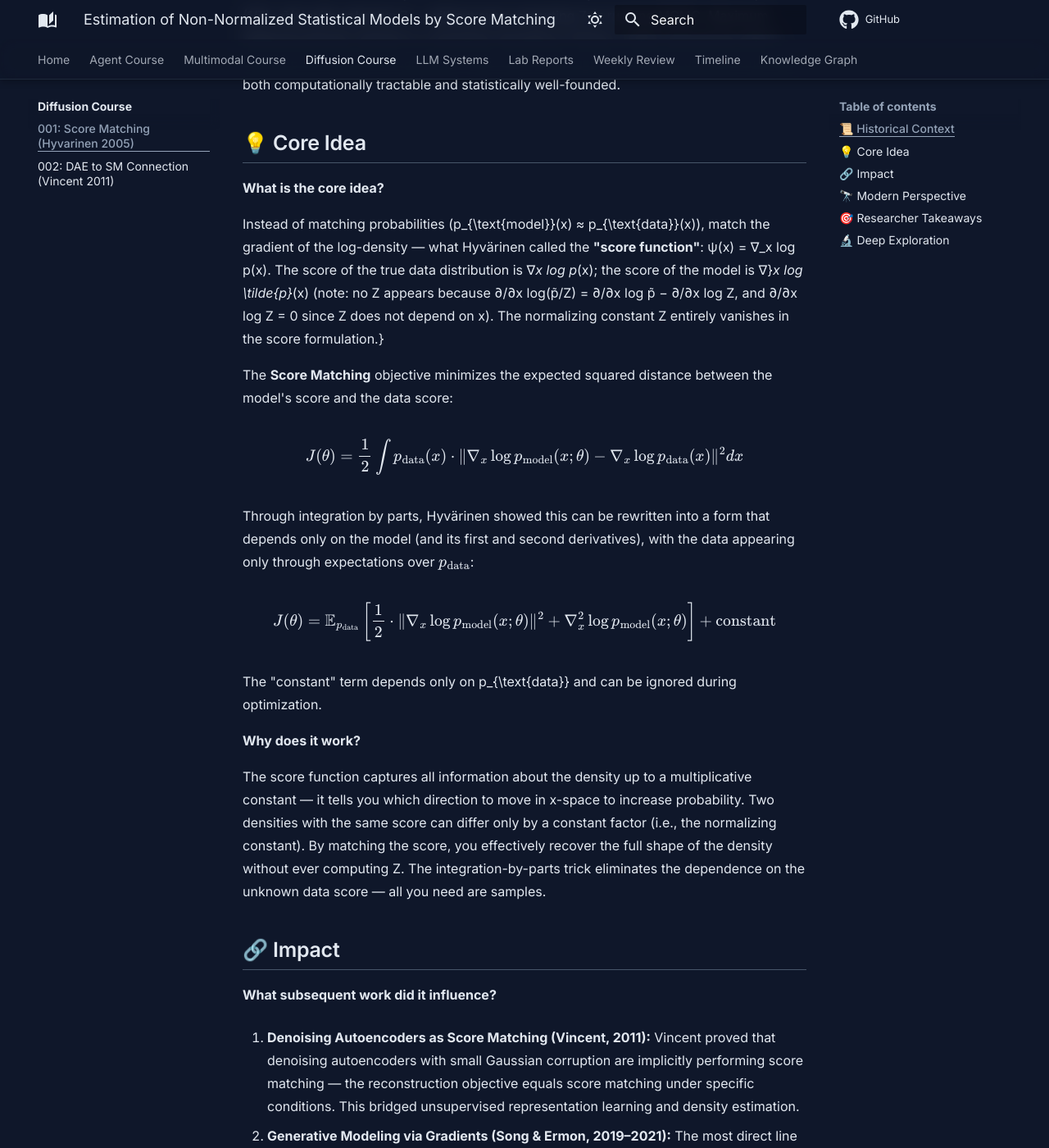
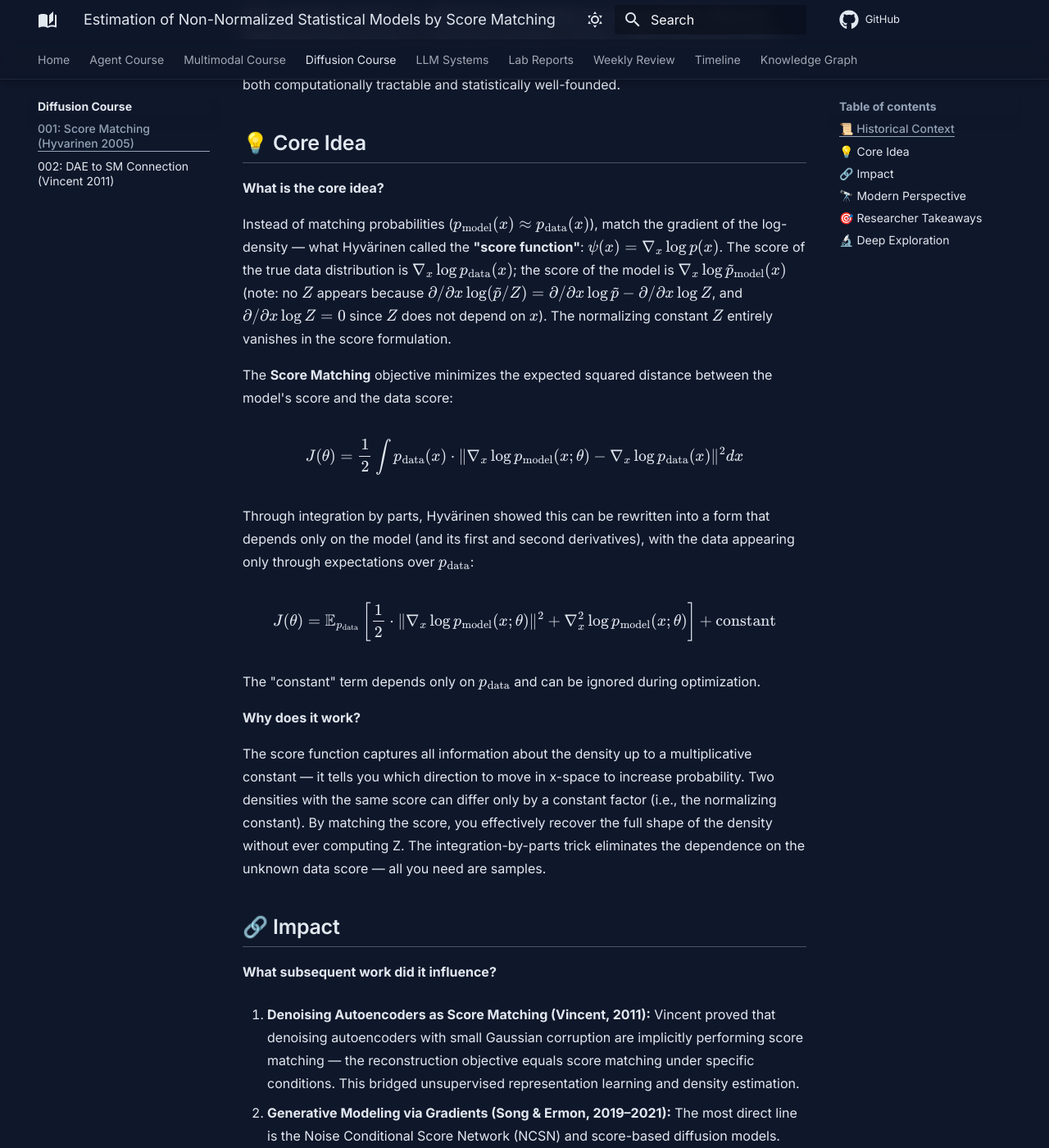
Before and after one commit to caiyuanrui/research-curriculum, an MkDocs documentation site: the page built from docs/diffusion/001-score-matching-hyvarinen-2005.md, in a window 1280 px wide and 1400 px high, scrolled down 719 px. Shown: the whole window at 82% size. Built offline with MkDocs 1.6.1 and Material for MkDocs 9.7.7, drawn with Linux system fonts in a browser that asks for light colours; comment, search, counter and statistics services are not loaded.

Commit message:
fix: add $ delimiters to plain-text LaTeX in code>dokumentation

```diff
--- a/docs/diffusion/001-score-matching-hyvarinen-2005.md
+++ b/docs/diffusion/001-score-matching-hyvarinen-2005.md
@@ -27,7 +27,7 @@ Researchers needed a way to train unnormalized density models — models where p
 
 **What is the core idea?**
 
-Instead of matching probabilities (p_{\text{model}}(x) ≈ p_{\text{data}}(x)), match the gradient of the log-density — what Hyvärinen called the **"score function"**: ψ(x) = ∇_x log p(x). The score of the true data distribution is ∇_x log p_{\text{data}}(x); the score of the model is ∇_x log \tilde{p}_{\text{model}}(x) (note: no Z appears because ∂/∂x log(p̃/Z) = ∂/∂x log p̃ − ∂/∂x log Z, and ∂/∂x log Z = 0 since Z does not depend on x). The normalizing constant Z entirely vanishes in the score formulation.
+Instead of matching probabilities ($p_{\text{model}}(x) \approx p_{\text{data}}(x)$), match the gradient of the log-density — what Hyvärinen called the **"score function"**: $\psi(x) = \nabla_x \log p(x)$. The score of the true data distribution is $\nabla_x \log p_{\text{data}}(x)$; the score of the model is $\nabla_x \log \tilde{p}_{\text{model}}(x)$ (note: no $Z$ appears because $\partial/\partial x \log(\tilde{p}/Z) = \partial/\partial x \log \tilde{p} - \partial/\partial x \log Z$, and $\partial/\partial x \log Z = 0$ since $Z$ does not depend on $x$). The normalizing constant $Z$ entirely vanishes in the score formulation.
 
 The **Score Matching** objective minimizes the expected squared distance between the model's score and the data score:
 
@@ -41,7 +41,7 @@ $$
 J(\theta) = \mathbb{E}_{p_{\text{data}}}\left[ \frac{1}{2} \cdot \| \nabla_x \log p_{\text{model}}(x; \theta) \|^2 + \nabla_x^2 \log p_{\text{model}}(x; \theta) \right] + \text{constant}
 $$
 
-The "constant" term depends only on p_{\text{data}} and can be ignored during optimization.
+The "constant" term depends only on $p_{\text{data}}$ and can be ignored during optimization.
 
 **Why does it work?**
 
```
Also changed, not shown: docs/diffusion/002-vincent-2011.md (+1 -1 lines), site/diffusion/001-score-matching-hyvarinen-2005/index.html, site/diffusion/002-vincent-2011/index.html, site/search/search_index.json.
